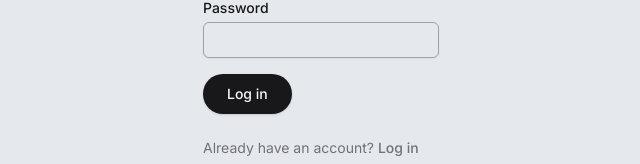
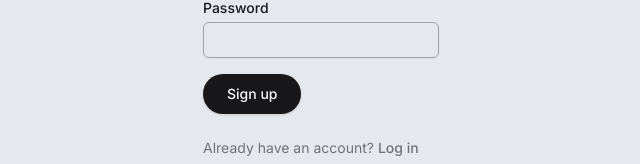
Before and after one commit to flip-in/petsoft, a Next.js app: page /signup in a window 1280 px wide. Shown: the part 405-569 px from the top of the page, without its empty margins (319-959 px from the left). Built offline with nearby package versions, Linux system fonts and the light colour scheme.

Commit message:
auth form accept type prop

```diff
--- a/src/app/(auth)/login/page.tsx
+++ b/src/app/(auth)/login/page.tsx
@@ -6,7 +6,7 @@ export default function Page() {
   return (
     <main>
       <H1 className='text-center mb-5'>Log in</H1>
-      <AuthForm />
+      <AuthForm type='login' />
 
       <p className='mt-6 text-sm text-zinc-500'>
         No account yet?{' '}
--- a/src/app/(auth)/signup/page.tsx
+++ b/src/app/(auth)/signup/page.tsx
@@ -6,7 +6,7 @@ export default function Page() {
   return (
     <main>
       <H1 className='text-center mb-5'>Sign up</H1>
-      <AuthForm />
+      <AuthForm type={'signup'} />
 
       <p className='mt-6 text-sm text-zinc-500'>
         Already have an account?{' '}
--- a/src/components/auth-form.tsx
+++ b/src/components/auth-form.tsx
@@ -2,7 +2,11 @@ import { Button } from './ui/button';
 import { Input } from './ui/input';
 import { Label } from './ui/label';
 
-export default function AuthForm() {
+type AuthFormProps = {
+  type: 'signup' | 'login';
+};
+
+export default function AuthForm({ type }: AuthFormProps) {
   return (
     <form className=''>
       <div className='space-y-1'>
@@ -13,7 +17,7 @@ export default function AuthForm() {
         <Label htmlFor='password'>Password</Label>
         <Input id='password' type='password' />
       </div>
-      <Button type='submit'>Log in</Button>
+      <Button type='submit'>{type === 'signup' ? 'Sign up' : 'Log in'}</Button>
     </form>
   );
 }
```
